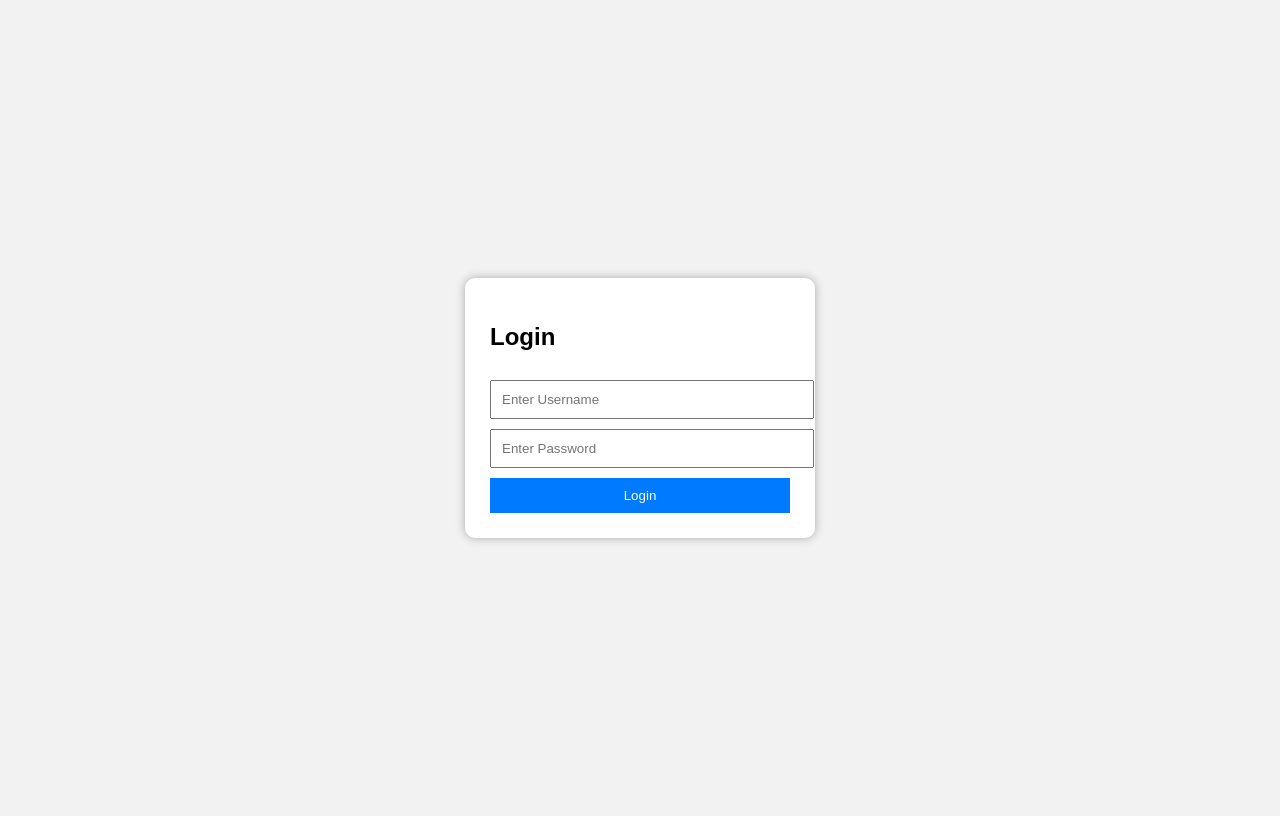
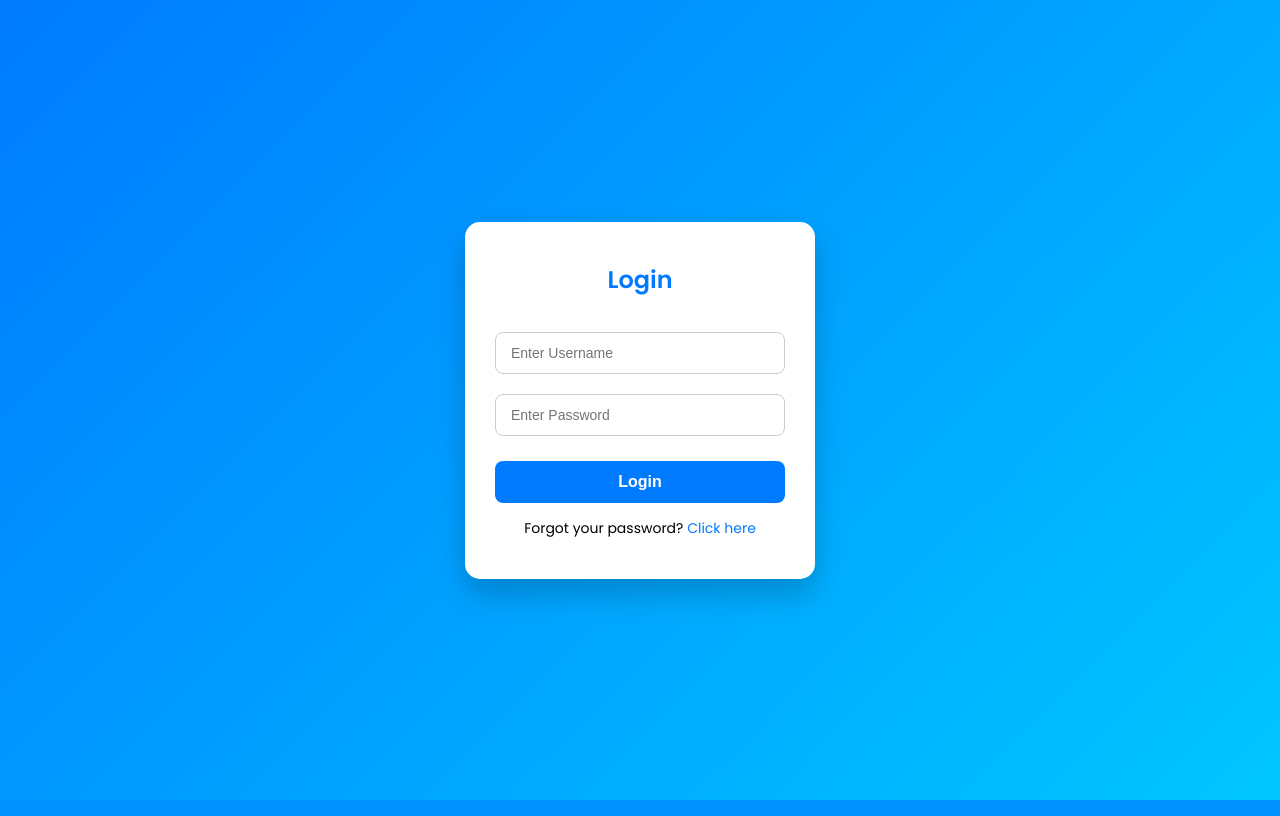
Before and after one commit to rishav-patel05/LMS, a PHP site: page /login.php in a window 1280 px wide. Run offline with PHP 8.4, Linux system fonts and the light colour scheme.

Commit message:
CSS and minor changes

```diff
--- a/dashboard.php
+++ b/dashboard.php
@@ -1,4 +1,8 @@
 <?php
+header("Cache-Control: no-store, no-cache, must-revalidate, max-age=0");
+header("Cache-Control: post-check=0, pre-check=0", false);
+header("Pragma: no-cache");
+header("Expires: Sat, 26 Jul 1997 05:00:00 GMT");
 session_start();
 if (!isset($_SESSION['username'])) {
     header("Location: login.php");
--- a/login.php
+++ b/login.php
@@ -24,6 +24,9 @@ if ($_SERVER["REQUEST_METHOD"] == "POST") {
         $error = "Invalid username or password!";
     }
 }
+header("Cache-Control: no-store, no-cache, must-revalidate, max-age=0");
+header("Pragma: no-cache");
+header("Expires: Sat, 26 Jul 1997 05:00:00 GMT");
 ?>
 
 <!DOCTYPE html>
@@ -31,36 +34,99 @@ if ($_SERVER["REQUEST_METHOD"] == "POST") {
 <head>
     <title>LMS Login</title>
     <style>
+        /* Import Google Font */
+        @import url('https://fonts.googleapis.com/css2?family=Poppins:wght@400;600&display=swap');
+
+        * {
+            box-sizing: border-box;
+            margin: 0;
+            padding: 0;
+        }
+
         body {
-            font-family: Arial;
-            background: #f2f2f2;
+            font-family: 'Poppins', sans-serif;
+            height: 100vh;
             display: flex;
             justify-content: center;
             align-items: center;
-            height: 100vh;
+            background: linear-gradient(135deg, #007bff, #00c6ff);
         }
+
         .login-box {
-            background: white;
-            padding: 25px;
-            border-radius: 10px;
-            box-shadow: 0 0 10px #aaa;
-            width: 300px;
+            background: #ffffff;
+            padding: 40px 30px;
+            border-radius: 15px;
+            box-shadow: 0 15px 30px rgba(0,0,0,0.2);
+            width: 350px;
+            text-align: center;
+            transition: transform 0.3s ease, box-shadow 0.3s ease;
         }
-        input {
+
+        .login-box:hover {
+            transform: translateY(-5px);
+            box-shadow: 0 20px 40px rgba(0,0,0,0.25);
+        }
+
+        .login-box h2 {
+            color: #007bff;
+            margin-bottom: 25px;
+            font-weight: 600;
+        }
+
+        .login-box input {
             width: 100%;
-            padding: 10px;
-            margin-top: 10px;
+            padding: 12px 15px;
+            margin: 10px 0;
+            border: 1px solid #ccc;
+            border-radius: 8px;
+            font-size: 14px;
+            transition: border 0.3s;
         }
-        button {
+
+        .login-box input:focus {
+            border-color: #007bff;
+            outline: none;
+        }
+
+        .login-box button {
+            width: 100%;
+            padding: 12px;
+            margin-top: 15px;
+            border: none;
+            border-radius: 8px;
             background: #007bff;
             color: white;
-            border: none;
-            padding: 10px;
-            margin-top: 10px;
-            width: 100%;
+            font-size: 16px;
+            font-weight: 600;
             cursor: pointer;
+            transition: background 0.3s;
         }
-        .error { color: red; }
+
+        .login-box button:hover {
+            background: #0056b3;
+        }
+
+        .error {
+            color: #ff4d4d;
+            margin-bottom: 10px;
+            font-size: 14px;
+            font-weight: 500;
+        }
+
+        .login-box p {
+            font-size: 14px;
+            margin-top: 15px;
+        }
+
+        .login-box p a {
+            color: #007bff;
+            text-decoration: none;
+            font-weight: 500;
+        }
+
+        .login-box p a:hover {
+            text-decoration: underline;
+        }
     </style>
 </head>
 <body>
@@ -72,6 +138,7 @@ if ($_SERVER["REQUEST_METHOD"] == "POST") {
             <input type="password" name="password" placeholder="Enter Password" required>
             <button type="submit">Login</button>
         </form>
+        <p>Forgot your password? <a href="#">Click here</a></p>
     </div>
 </body>
 </html>
```
Also changed, not shown: logout.php (added, +11 -0 lines), rented_trip.php (+19 -6 lines), thirdparty_trip.php (+69 -12 lines).
